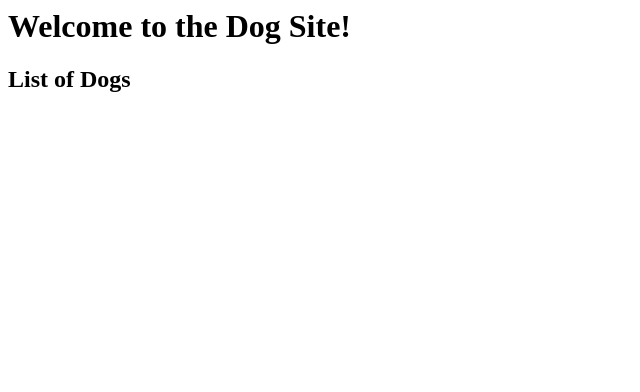
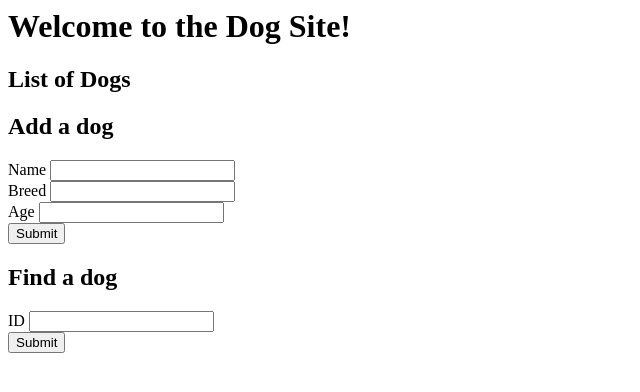
Before and after one commit to govuk-one-login/observability-test-app, a website: page public/index.html in a window 1280 px wide. Shown: the whole page, without its empty margins (0-640 px from the left). Drawn offline with Linux system fonts and the light colour scheme; no server answers.

Commit message:
Add functionality to create dogs and get dog by ID

```diff
--- a/index.ts
+++ b/index.ts
@@ -4,6 +4,7 @@ import { DogService } from './services/DogService';
 import { MockDogRepository } from './repositories/MockDogRepository';
 
 import { dogRouter } from './routers/dogRouter';
+import bodyParser from 'body-parser';
 
 const app = express();
 
@@ -16,9 +17,11 @@ app.get('/healthcheck', (req, res) => {
 
 app.get('/headers', (req, res) => {
   res.send(req.headers);
-})
+});
 
 app.use(express.static('public'));
+app.use(bodyParser.json());
+app.use(bodyParser.urlencoded({ extended: false }))
 
 app.use('/api/dogs', dogRouter(dogService));
 
--- a/models/Dog.ts
+++ b/models/Dog.ts
@@ -1,5 +1,5 @@
 export interface Dog {
-  id: number;
+  id?: number;
   name: string;
   breed: string;
   age: number;
--- a/package.json
+++ b/package.json
@@ -9,6 +9,7 @@
   "author": "",
   "license": "MIT",
   "dependencies": {
+    "body-parser": "^1.20.2",
     "express": "^4.19.2"
   },
   "devDependencies": {
--- a/public/index.html
+++ b/public/index.html
@@ -7,7 +7,46 @@
     <h2>List of Dogs</h2>
 
     <div id="dogs"></div>
+
+    <h2>Add a dog</h2>
+    <form action="/api/dogs" method="POST">
+      <div>
+        <label for="name">Name</label>
+        <input name="name" id="name" />
+      </div>
+      <div>
+        <label for="breed">Breed</label>
+        <input name="breed" id="breed" />
+      </div>
+      <div>
+        <label for="age">Age</label>
+        <input name="age" id="age" />
+      </div>
+      <div>
+        <button>Submit</button>
+      </div>
+    </form>
+    <h2>Find a dog</h2>
+    <form action="" method="GET">
+      <div>
+        <label for="id">ID</label>
+        <input name="id" id="id" />
+      </div>
+      <div>
+        <input type="button" name="button" value="Submit" onClick="getDog(this.form)">
+      </div>
+    </form>
+    <div id="dog"></div>
     <script>
+      function getDog(form) {
+        const id = form.id.value;
+        const path = `/api/dogs/${id}`;
+        fetch(path).then(r => r.json())
+          .then(r => {
+            document.getElementById("dog").innerHTML = JSON.stringify(r);
+            });
+        }
+
       fetch('/api/dogs').then(r => r.json())
         .then(r => {
           document.getElementById("dogs").innerHTML = JSON.stringify(r);
--- a/repositories/DogRepository.ts
+++ b/repositories/DogRepository.ts
@@ -2,4 +2,6 @@ import { Dog } from "../models/Dog";
 
 export interface DogRepository {
   ListDogs(): Promise<Dog[]>;
+  NewDog(dog: Dog): Promise<Dog>;
+  GetDog(id: number): Promise<Dog>;
 }
```
Also changed, not shown: repositories/MockDogRepository.ts (+10 -0 lines), routers/dogRouter.ts (+13 -0 lines), services/DogService.ts (+8 -0 lines), 1 other file.
